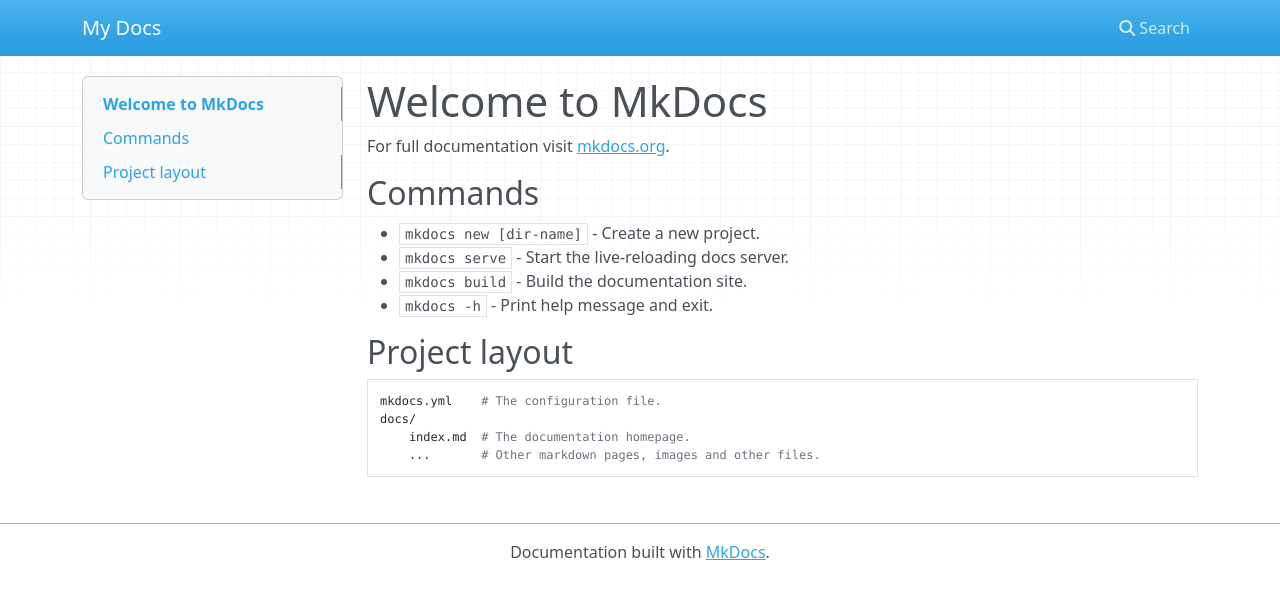
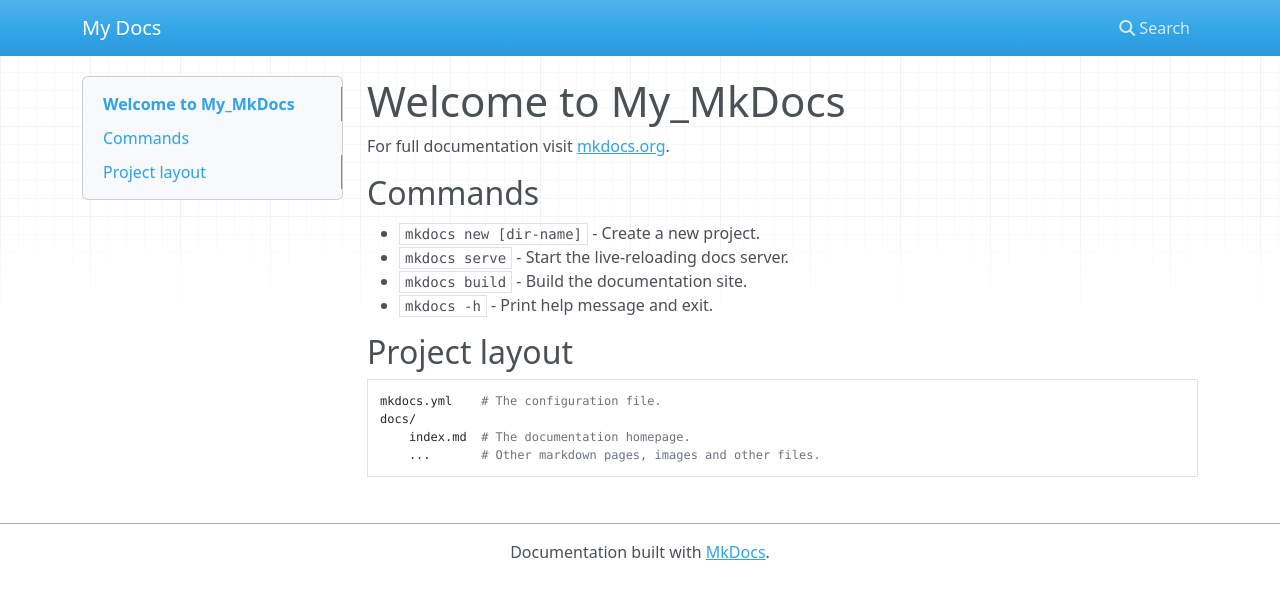
Before and after one commit to grawsom/mkdocs, an MkDocs documentation site: the page built from docs/index.md, in a window 1280 px wide. Shown: the top 599 px of the page. Built offline with MkDocs 1.6.1, drawn with Linux system fonts in a browser that asks for light colours; nearby versions of some CDN libraries.

```diff
--- a/docs/index.md
+++ b/docs/index.md
@@ -1,4 +1,4 @@
-# Welcome to MkDocs
+# Welcome to My_MkDocs
 
 For full documentation visit [mkdocs.org](https://www.mkdocs.org).
 
```
